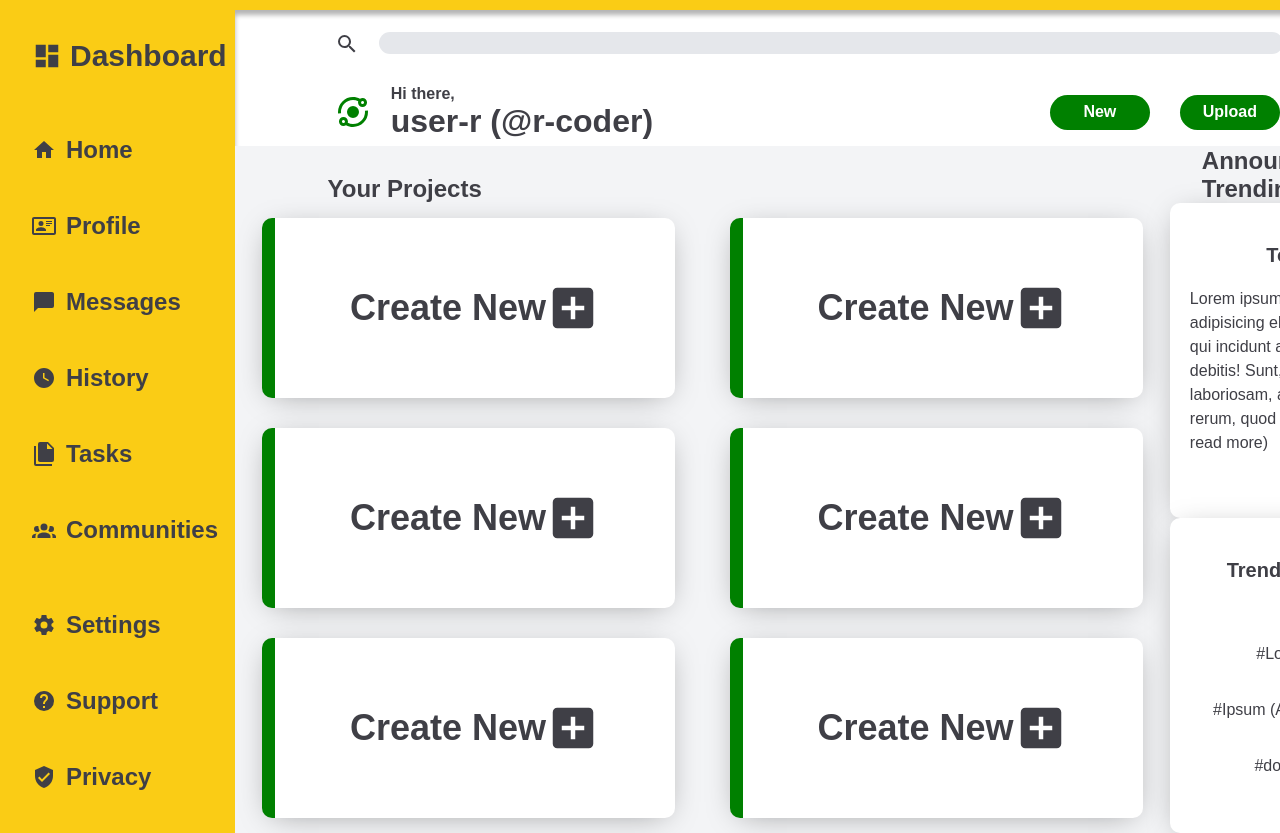
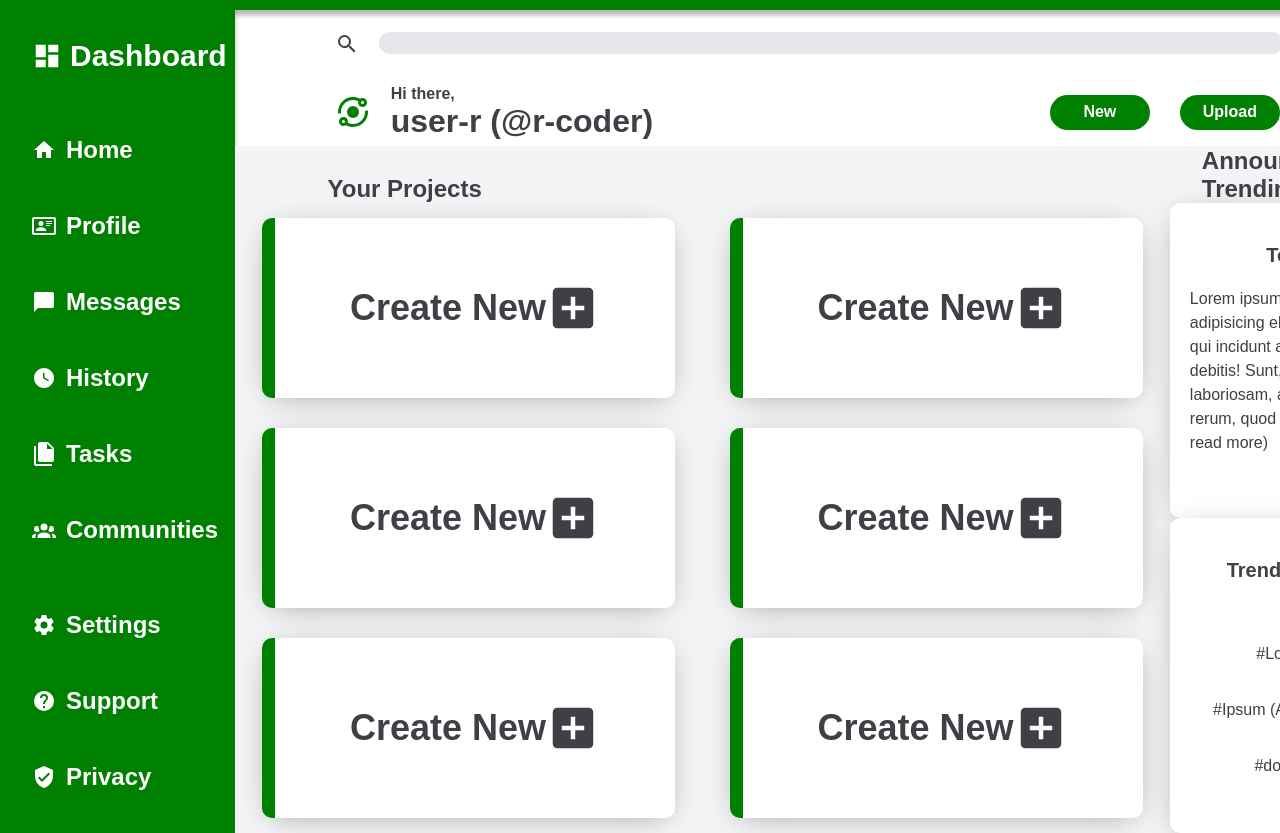
Before and after one commit to rcoderIVIX/Admin, a plain HTML site: page index.html in a window 1280 px wide. Shown: the top 833 px of the page. Drawn offline with Linux system fonts and the light colour scheme.

Commit message:
Changed bumblebee yellow to a relaxed green, with the rest of the icons.

```diff
--- a/style.css
+++ b/style.css
@@ -1,6 +1,5 @@
 *{
 font-family:sans-serif;
-color: #3f3f46;
 }
 
 body{
@@ -17,7 +16,7 @@ body{
 }
 
 .side-panel{
-    background-color: #facc15;
+    background-color: green;
     grid-row: 1/3;
     display: grid;
     text-align: center;
@@ -33,13 +32,15 @@ body{
     grid-template-rows: 1fr 1fr;
     box-shadow: inset 0 5px 5px rgba(0, 0, 0, 0.3);
     font-weight: 900;
-    border-right: solid #facc15 10px;
-    border-top: solid #facc15 10px;
+    border-right: solid green 10px;
+    border-top: solid green 10px;
+    color: #3f3f46;
 }
 
 .content{
     background-color:#f3f4f6;
-    border-right: solid #facc15 10px;
+    border-right: solid green 10px;
+    color: #3f3f46;;
 
 }
 
```
